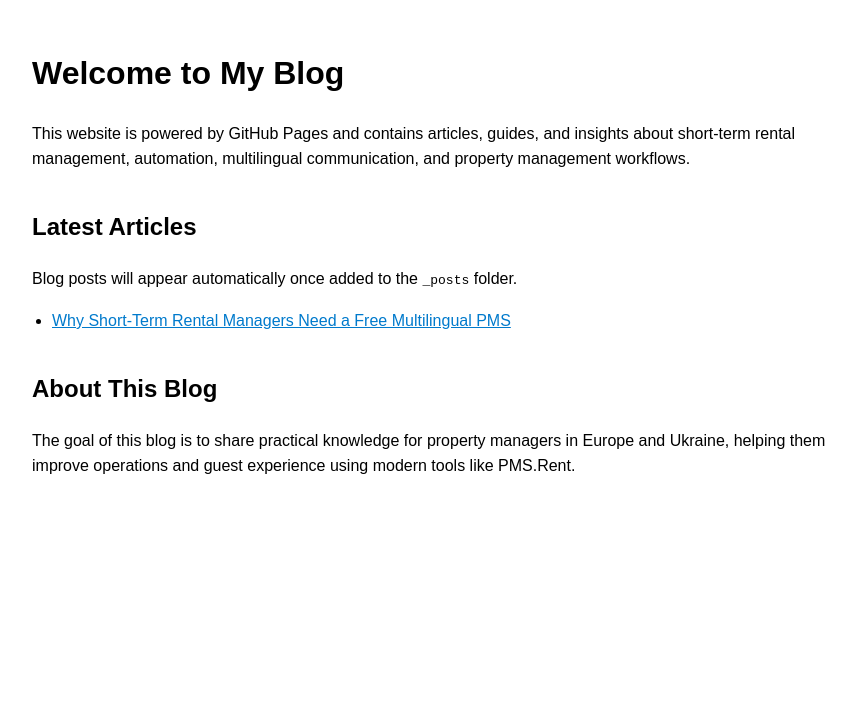
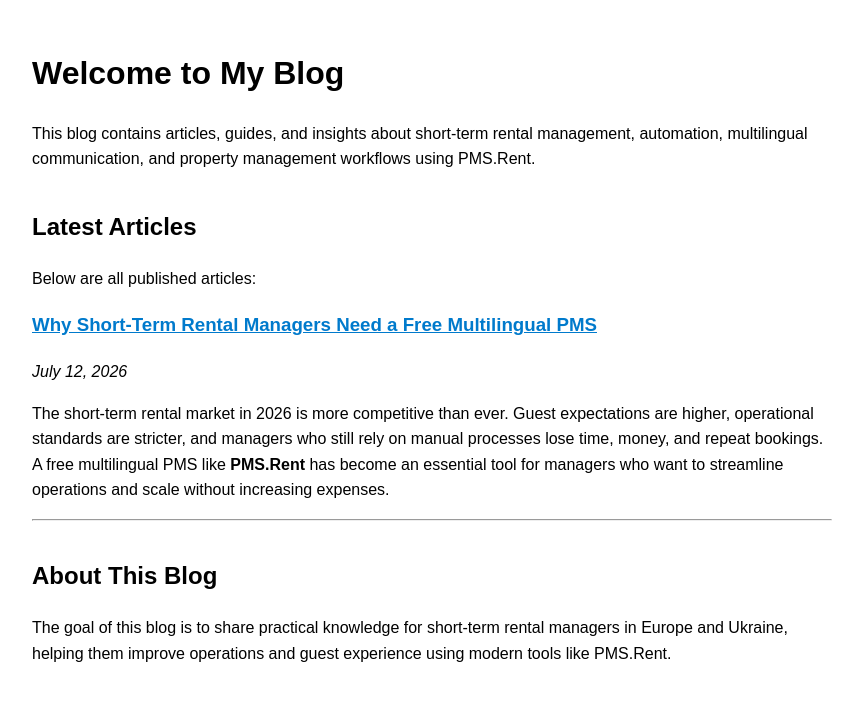
Before and after one commit to Sisikiev/sisikiev.github.io, a Jekyll site: the page built from index.md, in a window 1280 px wide. Shown: the top 701 px of the page, without its empty margins (208-1071 px from the left). Built offline with Jekyll 4.4.1, drawn with Linux system fonts in a browser that asks for light colours; our own code applies the rules of GitHub Pages for plain Markdown files.

Commit message:
Update index.md

```diff
--- a/index.md
+++ b/index.md
@@ -1,21 +1,24 @@
 ---
 layout: default
+title: Welcome to My Blog
 ---
 
 # Welcome to My Blog
 
-This website is powered by GitHub Pages and contains articles, guides, and insights
-about short‑term rental management, automation, multilingual communication, and
-property management workflows.
+This blog contains articles, guides, and insights about short‑term rental management, automation, multilingual communication, and property management workflows using PMS.Rent.
 
 ## Latest Articles
-Blog posts will appear automatically once added to the `_posts` folder.
+
+Below are all published articles:
 
 {% for post in site.posts %}
-- [{{ post.title }}]({{ post.url }})
+### [{{ post.title }}]({{ post.url }})
+*{{ post.date | date: "%B %d, %Y" }}*
+
+{{ post.excerpt }}
+---
 {% endfor %}
 
 ## About This Blog
-The goal of this blog is to share practical knowledge for property managers in
-Europe and Ukraine, helping them improve operations and guest experience using
-modern tools like PMS.Rent.
+
+The goal of this blog is to share practical knowledge for short‑term rental managers in Europe and Ukraine, helping them improve operations and guest experience using modern tools like PMS.Rent.
```
